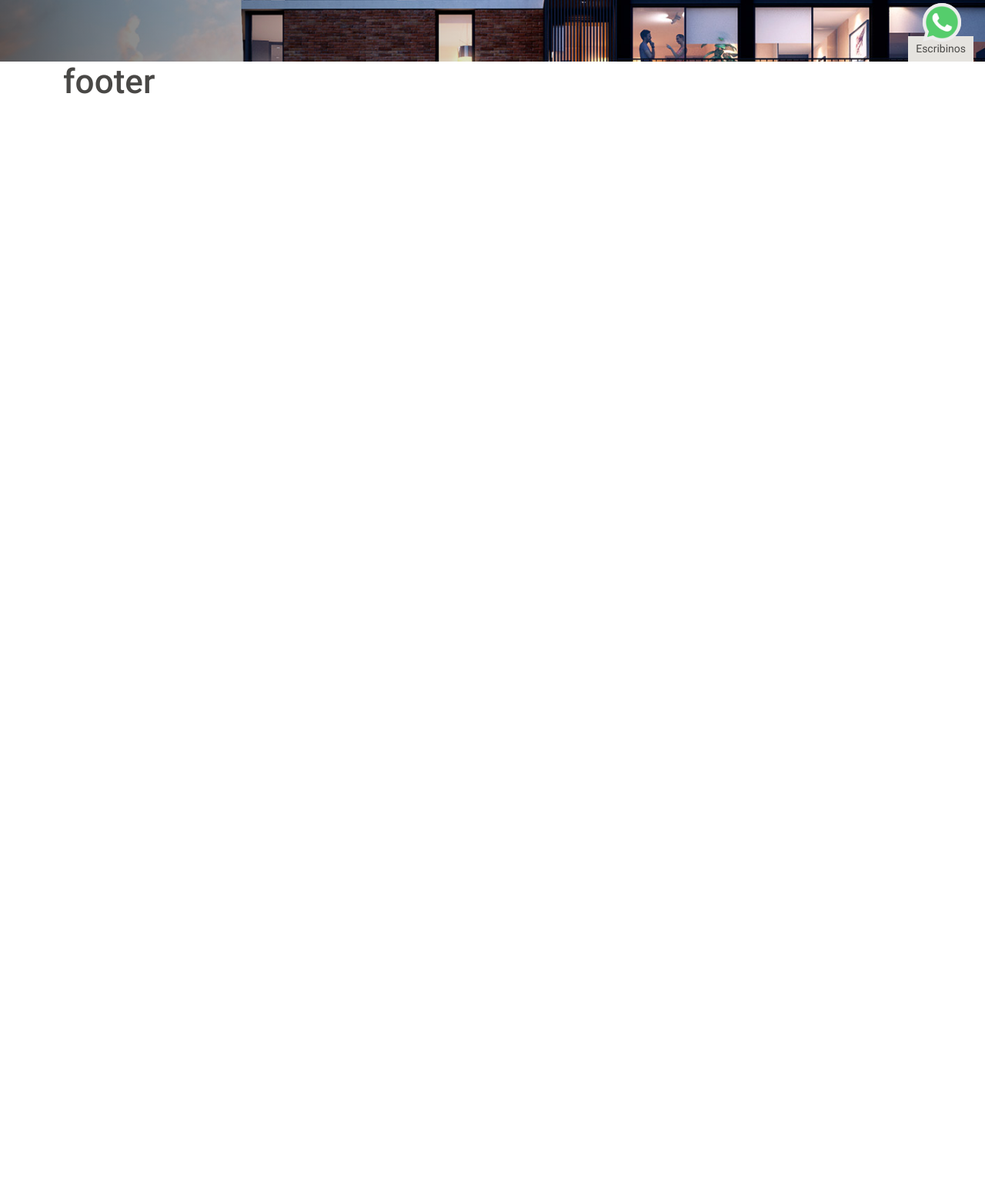
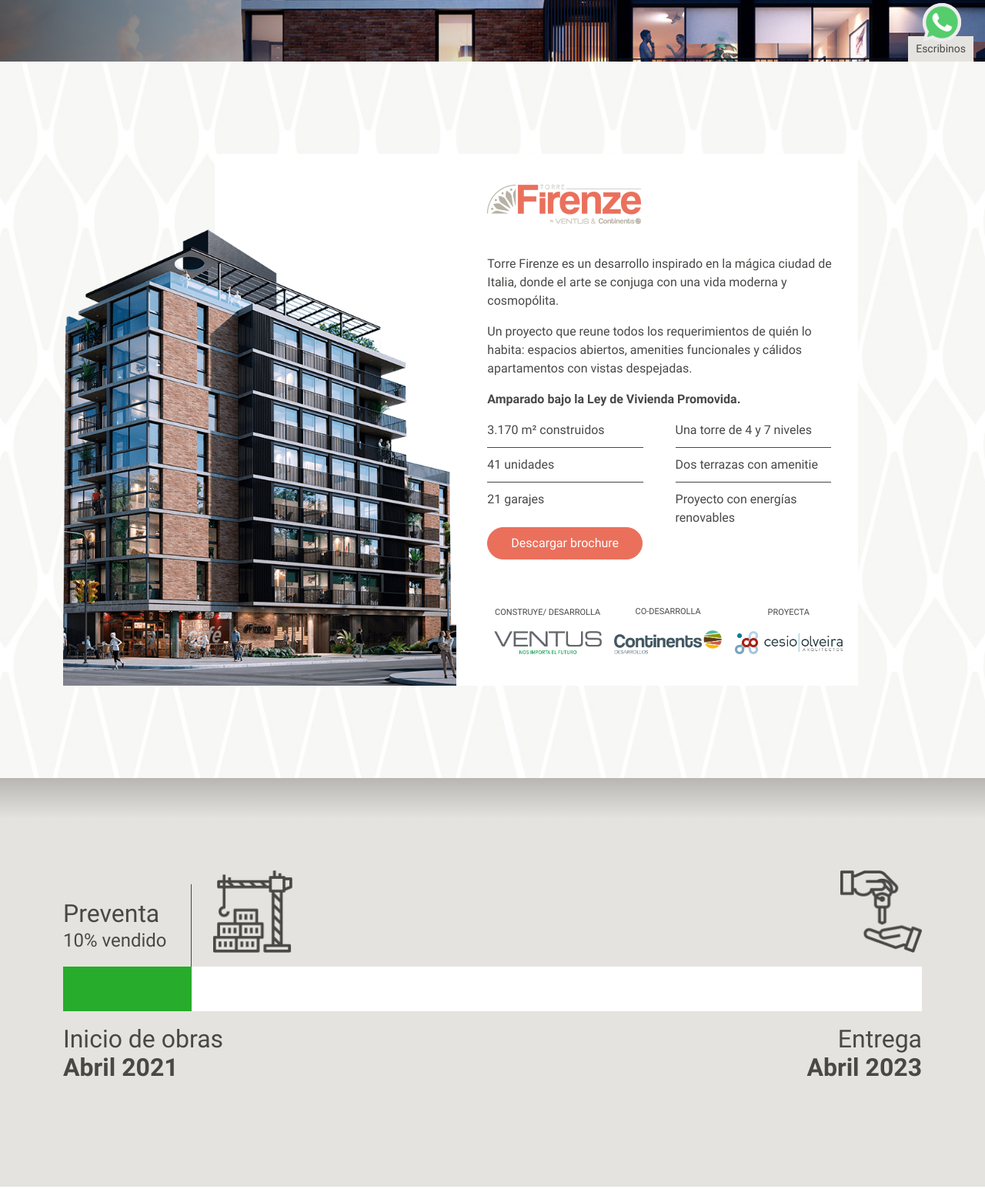
Before and after one commit to alexjhoan/firenze, a plain HTML site: page index.html in a window 1280 px wide. Shown: the part 720-2265 px from the top of the page at 77% size. Before the commit the page ends 861 px from the top, so only its background shows below. Drawn offline with Linux system fonts and the light colour scheme.

Commit message:
done preSale section 1630 09012021

```diff
--- a/assets/styles/styles.css
+++ b/assets/styles/styles.css
@@ -42,14 +42,18 @@
 
 section {
   position: relative;
-  padding: 8vh 0;
+  padding: 15vh 0;
+}
+
+.strong {
+  font-weight: 700;
 }
 
 .btn.btn-primary {
   background-color: var(--primary);
   border-color: var(--primary);
   border-radius: 30px;
-  padding: 10px 30px;
+  padding: 8px 30px;
   color: #fff;
 }
 
@@ -93,7 +97,7 @@
   background-repeat: no-repeat;
   background-size: cover;
   background-position: top left;
-  height: calc(100vh - 90px);
+  min-height: calc(100vh - 90px);
   margin-top: 90px;
 }
 
@@ -132,6 +136,143 @@
   border-bottom: solid 1px #fff;
   margin: 20px 0;
   max-width: 400px;
+}
+
+/*------------------------------Project--------------------------------*/
+
+#project {
+  background: url(../images/bgProject.jpg);
+  background-repeat: no-repeat;
+  background-size: cover;
+  background-position: center;
+}
+
+#project .gridProject {
+  display: grid;
+  grid-template-columns: 50% 50%;
+  align-items: flex-end;
+  background: linear-gradient(90deg, rgba(0,0,0,0) 20%, rgba(255,255,255,1) 20%);
+}
+
+#project .gridProject .infoProject{
+  padding-left: 8%;
+}
+
+#project .gridProject .infoProject img.logo {
+  max-width: 200px;
+  width: 100%;
+  margin: 40px 0;
+}
+
+#project .infoProject .gridList {
+  display: grid;
+  grid-template-columns: 48% 48%;
+  grid-column-gap: 4%;
+}
+
+#project .infoProject .gridList p {
+  margin: 0;
+}
+
+#project .infoProject .gridList .divider {
+  border-bottom: solid 1px var(--text);
+  margin: 10px 0;
+  width: 90%;
+}
+
+#project .infoProject .footerProject{
+  display: grid;
+  grid-template-columns: 1fr 1fr 1fr;
+  margin: 60px 0 40px;
+}
+
+#project .infoProject .footerProject div{
+  display: flex;
+  flex-direction: column;
+  align-items: center;
+  justify-content: center;
+  padding: 0 5px;
+}
+
+#project .infoProject .footerProject p{
+  font-size: 11px;
+  text-align: center;
+}
+
+#project .infoProject .footerProject img{
+  max-width: 140px;
+  width: 100%;
+}
+
+/*-----------------------------presale-------------------------------*/
+
+#presale{
+  background: linear-gradient(180deg, rgba(0,0,0,0.2) 0%, rgba(185,185,185,0) 10%, rgba(0,0,0,0) 100%), #E5E3DF;
+}
+
+#presale .progressTop {
+  display: flex;
+  flex-direction: row;
+  position: relative;
+}
+
+#presale .progressTop img {
+  height: 107px;
+}
+
+#presale .progressTop img:first-of-type {
+  position: absolute;
+  bottom: 0;
+  left: calc(15% + 28px);
+}
+
+#presale .progressTop .verticalDivider {
+  position: absolute;
+  bottom: -18px;
+  left: calc(15% - 1px);
+  border-left: solid 1px var(--text);
+  height: 100%;
+}
+
+#presale .progressTop .text {
+  display: flex;
+  flex-direction: column;
+  justify-content: flex-end;
+}
+
+#presale .progressTop .text p {
+  font-size: 2rem;
+  margin: 0;
+  line-height: 2rem;
+}
+
+#presale .progressTop .text p span {
+  font-size: 1.5rem;
+}
+
+#presale .progress {
+  height: 58px;
+  background-color: #fff;
+  border-radius: 0;
+  margin: 18px 0;
+}
+
+#presale .progress-bar {
+  background-color: #27AC2C;
+}
+
+#presale .progressBottom{
+  display: flex;
+  flex-direction: row;
+}
+
+#presale .progressBottom p {
+  font-size: 2rem;
+  line-height: 2.3rem;
+}
+
+#presale .progressBottom p:firts-child{
+  margin-left: calc(15% + 28px)
 }
 
 /*----------------------------btnWhatsapp-------------------------------*/
@@ -251,5 +392,6 @@
 @media (min-width: 1400px) {
   .container {
     max-width: 1600px;
+    width: 90%;
   }
 }
--- a/index.html
+++ b/index.html
@@ -23,7 +23,7 @@
             <div class="collapse navbar-collapse" id="navbarSupportedContent">
               <ul class="navbar-nav ms-auto mb-2 mb-lg-0">
                 <li class="nav-item">
-                  <a class="nav-link" href="#proyect">Proyecto</a>
+                  <a class="nav-link" href="#project">Proyecto</a>
                 </li>
                 <li class="nav-item">
                   <a class="nav-link" href="#ubication">Ubicación</a>
@@ -79,17 +79,79 @@
 			</div>
 		</div>
 	</section>
-	<footer>
+  <section id="project">
+    <div class="container">
+      <div class="row">
+        <div class="col-11 gridProject">
+          <img src="assets/images/project.png" alt="Firenze" />
+          <div class="infoProject">
+            <img src="assets/icons/logo.png" alt="logo" class="logo">
+            <p>Torre Firenze es un desarrollo inspirado en la mágica ciudad de Italia, donde el arte se conjuga con una vida moderna y cosmopólita.</p>
+            <p>Un proyecto que reune todos los requerimientos de quién lo habita: espacios abiertos, amenities funcionales y cálidos apartamentos con vistas despejadas.</p>
+            <p class="strong">Amparado bajo la Ley de Vivienda Promovida.</p>
+            <div class="gridList">
+              <div>
+                <p>3.170 m² construidos</p>
+                <div class="divider"></div>
+                <p>41 unidades</p>
+                <div class="divider"></div>
+                <p>21 garajes</p>
+              </div>
+              <div>
+                <p>Una torre de 4 y 7 niveles</p>
+                <div class="divider"></div>
+                <p>Dos terrazas con amenitie</p>
+                <div class="divider"></div>
+                <p>Proyecto con energías renovables</p>
+              </div>
+            </div>
+            <button class="btn btn-primary">
+              Descargar brochure
+            </button>
+            <div class="footerProject">
+              <div>
+                <p>CONSTRUYE/ DESARROLLA</p>
+                <img src="assets/icons/ventus.png">
+              </div>
+              <div>
+                <p>CO-DESARROLLA</p>
+                <img src="assets/icons/continents.png">
+              </div>
+              <div>
+                <p>PROYECTA</p>
+                <img src="assets/icons/cesio.png">
+              </div>
+            </div>
+          </div>
+        </div>
+      </div>
+    </div>
+  </section>
+  <section id="presale">
     <div class="container">
       <div class="row">
         <div class="col-12">
-					<p class="h1">
-						footer
-					</p>
+          <div class="progressTop">
+            <div class="text">
+              <p>Preventa<br /><span>10% vendido</span></p>
+            </div>
+            <div class="verticalDivider"></div>
+            <img src="assets/icons/grua.png" alt="grua">
+            <img src="assets/icons/entrega.png" alt="entrega" class="ms-auto">
+          </div>
+          <div class="progress">
+            <div class="progress-bar" role="progressbar" style="width: 15%" aria-valuenow="15" aria-valuemin="0" aria-valuemax="100"></div>
+          </div>
+          <div class="progressBottom">
+            <p>Inicio de obras<br /><span class="strong">Abril 2021</span></p>
+            <p class="ms-auto text-end">Entrega<br /><span class="strong">Abril 2023</span></p>
           </div>
         </div>
       </div>
-	</footer>
+    </div>
+  </section>
+  <section></section>
+  <section></section>
 <script type="text/javascript" src="assets/js/jquery.min.js"></script>
 <script type="text/javascript" src="assets/js/bootstrap/bootstrap.bundle.min.js"></script>
 <script type="text/javascript" src="assets/js/index.js"></script>
```
Also changed, not shown: assets/icons/cesio.png (added), assets/icons/continents.png (added), assets/icons/entrega.png (added), assets/icons/grua.png (added), assets/icons/ventus.png (added), assets/images/bgProject.jpg (added), assets/images/project.png (added). Lines whose indentation alone changed are shown as unchanged.
